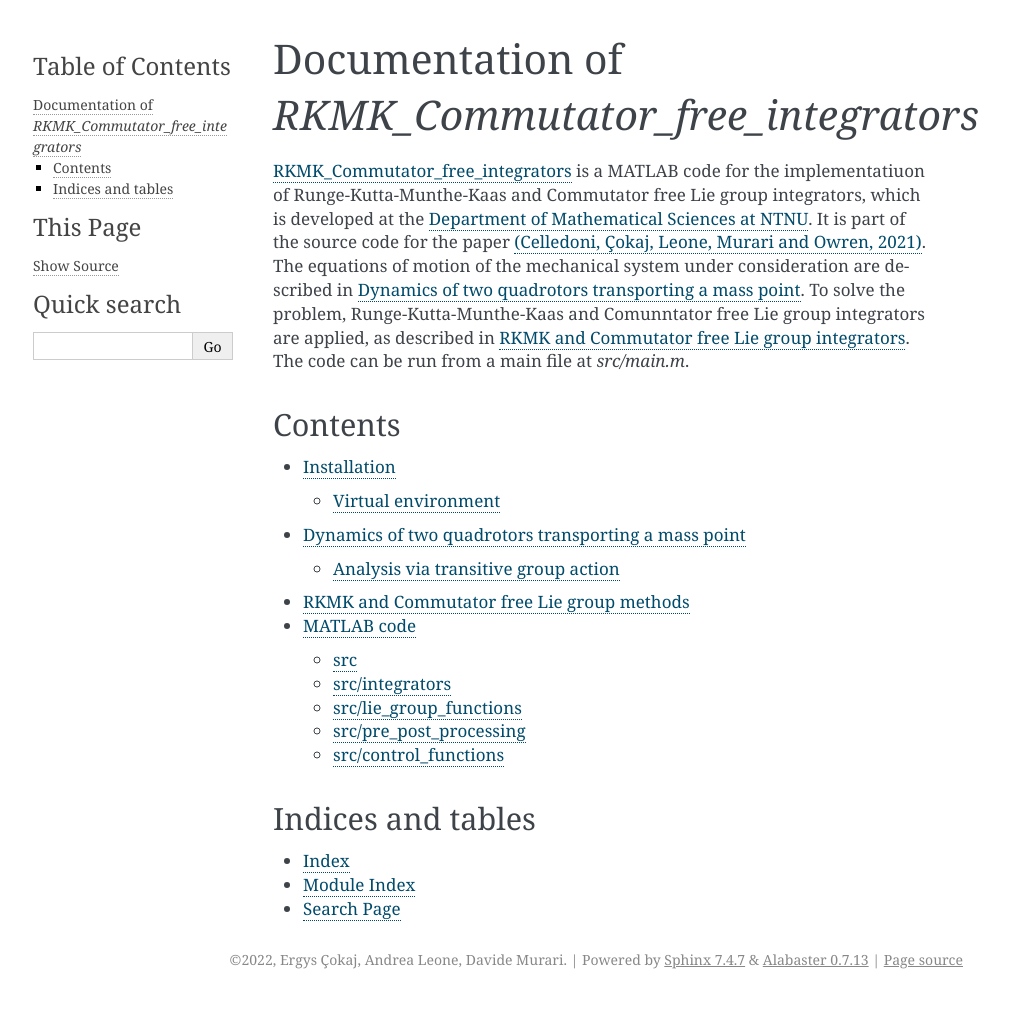
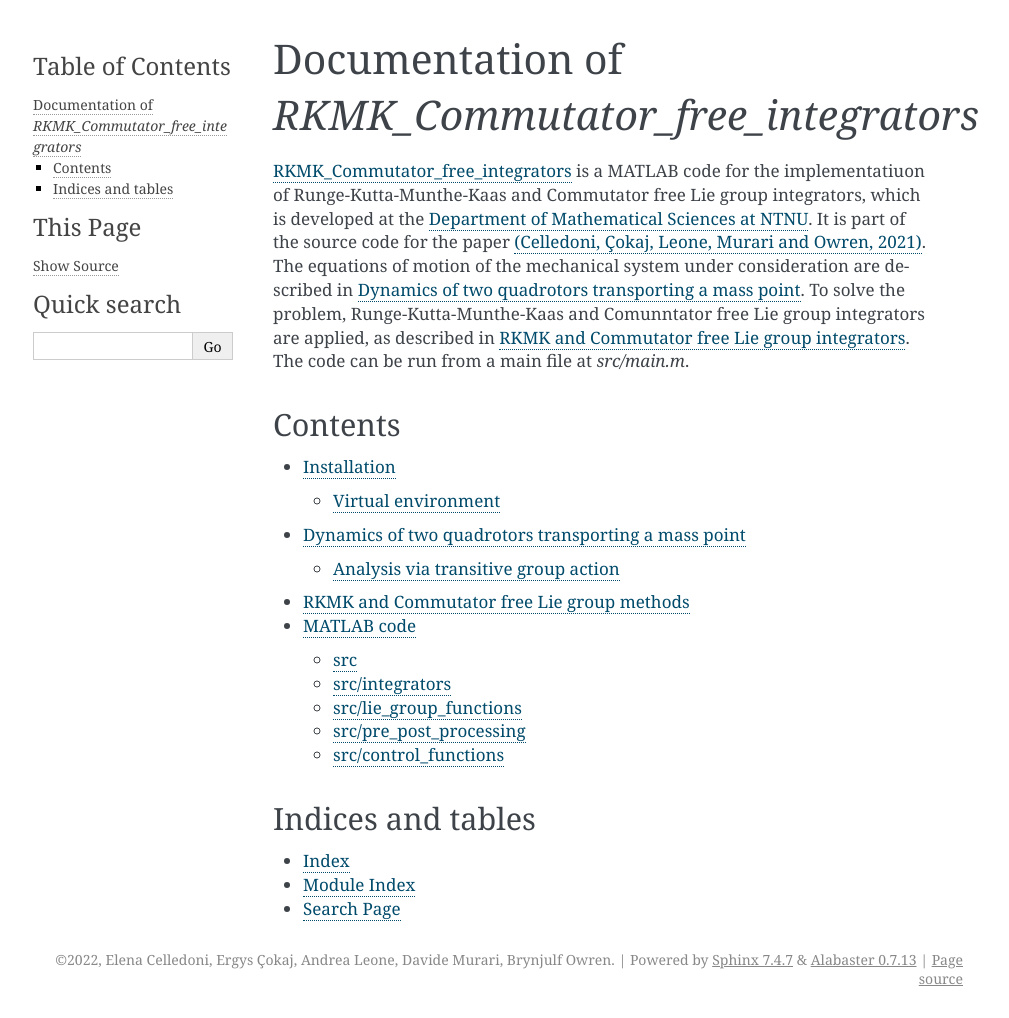
Before and after one commit to THREAD-3-2/RKMK_Commutator_free_integrators, a Sphinx documentation site: the page built from docs/index.rst, in a window 1280 px wide. Shown: the whole page, without its empty margins (147-1156 px from the left). Built offline with Sphinx 7.4.7, drawn with Linux system fonts in a browser that asks for light colours.

Commit message:
Update conf.py

```diff
--- a/docs/conf.py
+++ b/docs/conf.py
@@ -18,8 +18,8 @@
 # -- Project information -----------------------------------------------------
 
 project = 'RKMK_Commutator_free_integrators'
-copyright = '2022, Ergys Çokaj, Andrea Leone, Davide Murari'
-author = 'Ergys Çokaj, Andrea Leone, Davide Murari'
+copyright = '2022, Elena Celledoni, Ergys Çokaj, Andrea Leone, Davide Murari, Brynjulf Owren'
+author = 'Elena Celledoni, Ergys Çokaj, Andrea Leone, Davide Murari, Brynjulf Owren'
 
 # The full version, including alpha/beta/rc tags
 release = '0.1'
```
